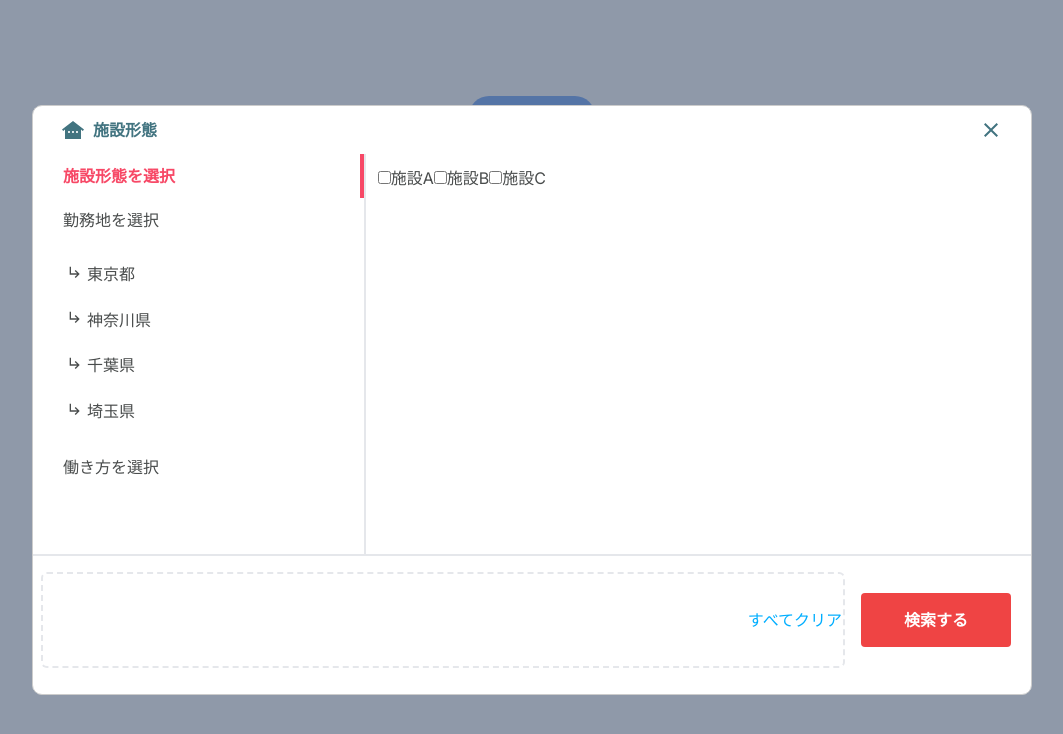
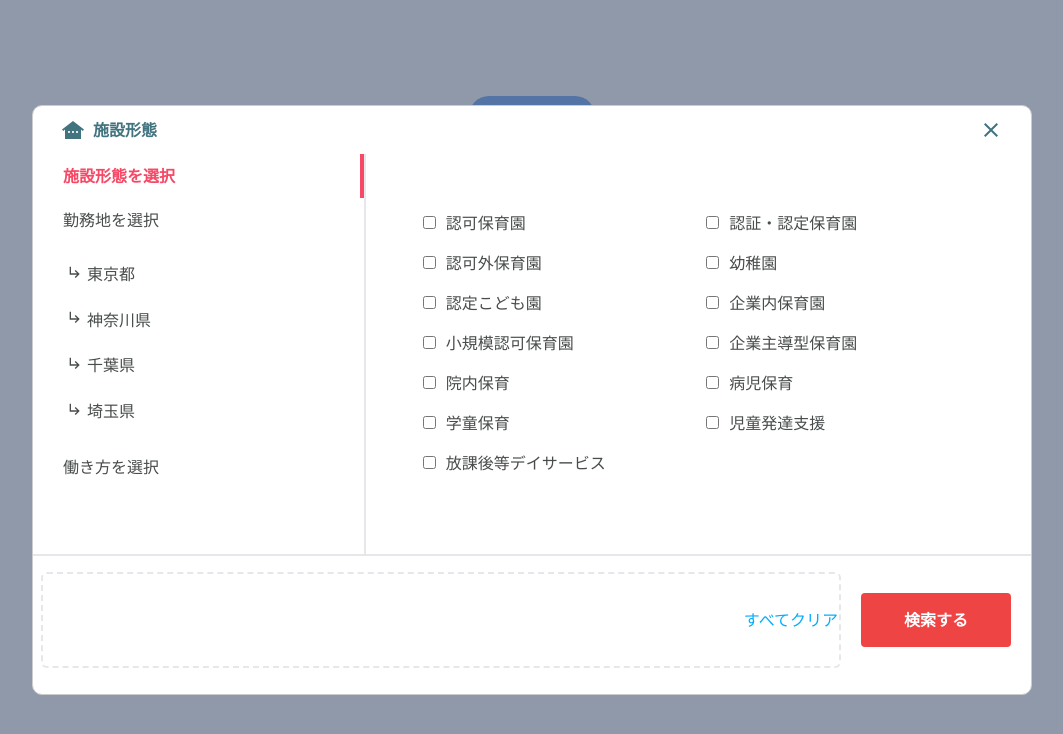
Before and after one commit to shinnkura/modal-tailwind, a Next.js app: page / in a window 1280 px wide. Both pictures are taken after a click on the button "Open Modal". Shown: the top 734 px of the page, without its empty margins (108-1171 px from the left). Built offline with nearby package versions, Linux system fonts and the light colour scheme.

Commit message:
feat: チェックボックスの色をスタイルを修正、checkdisplayのスタイルを修正

```diff
--- a/app/components/CheckedItemsDisplay.tsx
+++ b/app/components/CheckedItemsDisplay.tsx
@@ -9,11 +9,11 @@ interface CheckedItemsDisplayProps {
 
 const CheckedItemsDisplay = ({ checkedItems, onItemRemove, onClearAll }: CheckedItemsDisplayProps) => {
   return (
-    <div className="border-dashed border-2 rounded-md	 p-px flex-grow h-24 ml-2 mr-4 flex flex-wrap">
+    <div className="border-dashed border-2 rounded-md	 p-px flex-grow h-24 ml-2 mr-4 flex flex-wrap max-w-[800px]">
       {checkedItems.map((item, index) => (
-        <div key={index} className="flex items-center border p-1 m-1 max-h-[30px]">
+        <div key={index} className="flex items-center border p-1 m-1 max-h-[30px] rounded bg-gray-100">
           {item}
-          <Clear onClick={() => onItemRemove(item)} className="ml-2" />
+          <Clear onClick={() => onItemRemove(item)} />
         </div>
       ))}
       <button onClick={onClearAll} className="ml-auto text-[#00aeff]">
--- a/app/page.tsx
+++ b/app/page.tsx
@@ -107,27 +107,41 @@ export default function Home() {
   }
 
   const options: { [key: string]: string[] } = {
-    facility: ["施設A", "施設B", "施設C"],
-    tokyo: ["東京都A", "東京都B", "東京都C"],
-    kanagawa: ["神奈川県A", "神奈川県B", "神奈川県C"],
-    chiba: ["千葉県A", "千葉県B", "千葉県C"],
-    saitama: ["埼玉県A", "埼玉県B", "埼玉県C"],
+    facility: [
+      "認可保育園",
+      "認証・認定保育園",
+      "認可外保育園",
+      "幼稚園",
+      "認定こども園",
+      "企業内保育園",
+      "小規模認可保育園",
+      "企業主導型保育園",
+      "院内保育",
+      "病児保育",
+      "学童保育",
+      "児童発達支援",
+      "放課後等デイサービス",
+    ],
+    tokyo: ["千代田区", "中央区", "港区"],
+    kanagawa: ["横浜市鶴見区", "横浜市神奈川区", "横浜市西区"],
+    chiba: ["千葉市中央区", "千葉市花見川区", "千葉市稲毛区"],
+    saitama: ["さいたま市西区", "さいたま市北区", "さいたま市大宮区"],
     workstyle: ["フルタイム", "パートタイム", "リモートワーク"],
   };
 
   function renderContent() {
     return (
-      <div>
+      <div className="grid grid-cols-2 gap-4 p-[45px]">
         {selectedItem &&
           options[selectedItem] &&
           options[selectedItem].map((option, index) => (
-            <label key={index}>
+            <label key={index} className="w-[200px]">
               <input
                 type="checkbox"
                 value={option}
                 checked={checkedItems.includes(option)}
                 onChange={handleCheckboxChange}
-                className="accent-custom-red"
+                className="accent-custom-red mr-[10px]"
               />
               {option}
             </label>
```
